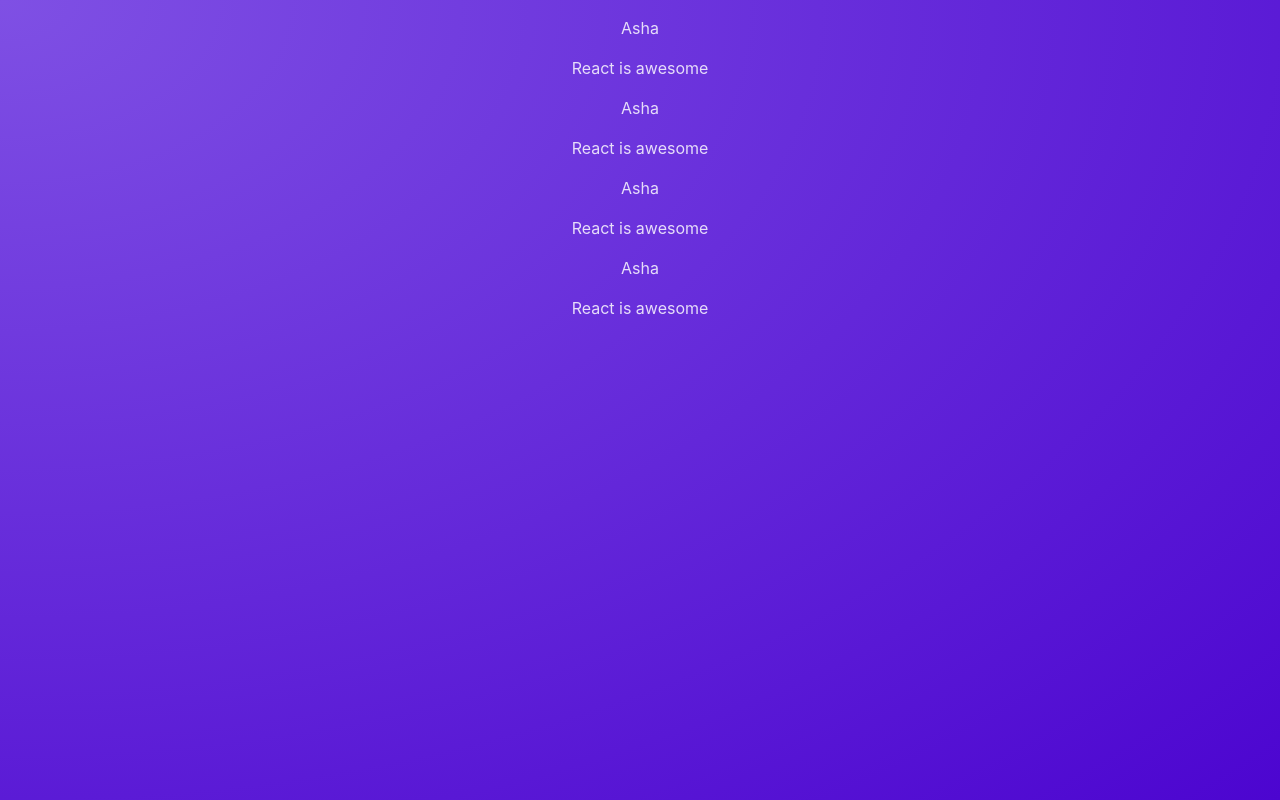
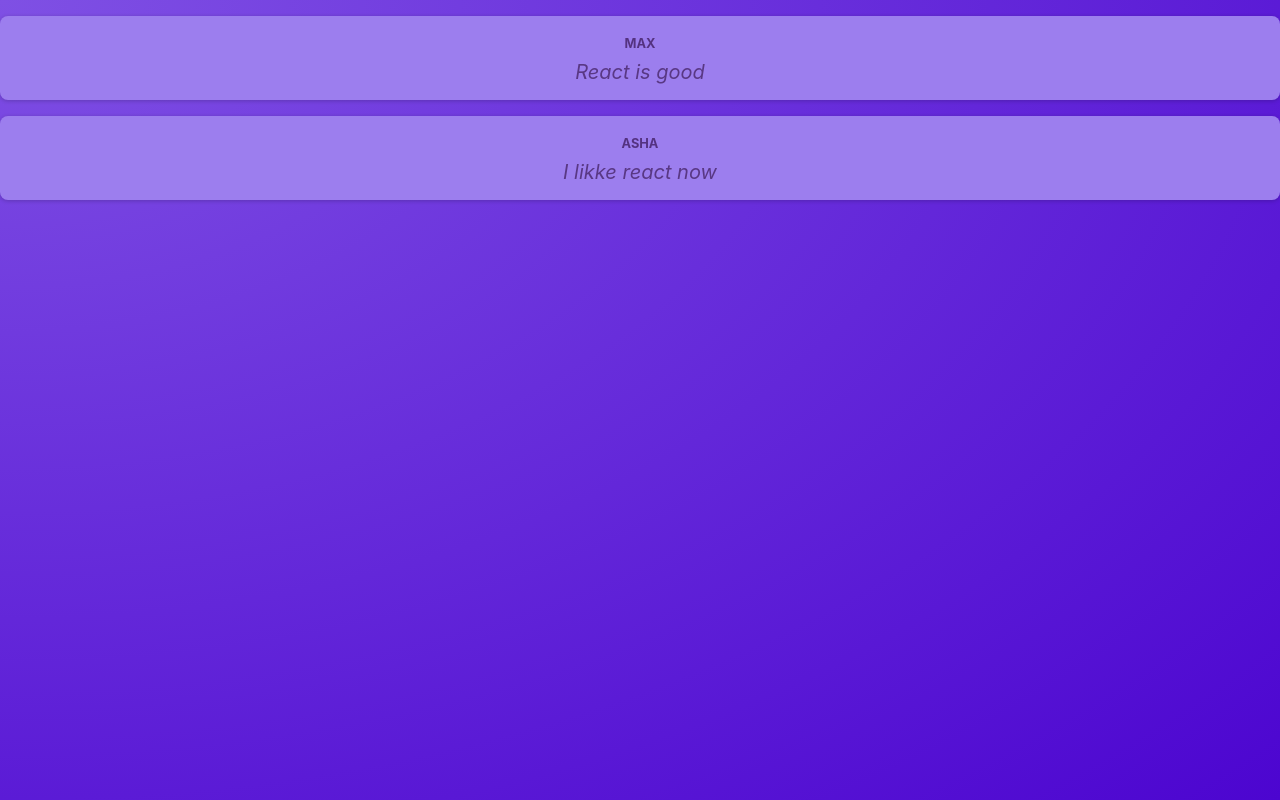
Before and after one commit to AshKatLuck/react-summary, a React (Vite) app: page / in a window 1280 px wide. Built offline with nearby package versions, Linux system fonts and the light colour scheme.

Commit message:
add css module styling

```diff
--- a/src/App.jsx
+++ b/src/App.jsx
@@ -2,10 +2,8 @@
 function App() {
 
   return (<main>
-    <Post />
-    <Post />
-    <Post />
-    <Post />
+    <Post author="Max" body="React is good"/>
+    <Post author="Asha" body="I likke react now"/>
   </main>);
 }
 
--- a/src/components/Post.jsx
+++ b/src/components/Post.jsx
@@ -1,9 +1,10 @@
-function Post() {
-    const names=['Asha', 'Max']
-  const chosenName=Math.random()>0.5?names[0]:names[1]
-    return (<div>
-        <p>{chosenName}</p>
-        <p>React is awesome</p>
+import classes from './Post.module.css'
+
+function Post(props) {
+
+    return (<div className={classes.post}>
+        <p className={classes.author}>{props.author}</p>
+        <p className={classes.text}>{props.body}</p>
     </div>)
 }
 
--- /dev/null
+++ b/src/components/Post.module.css
@@ -0,0 +1,36 @@
+.post{
+    margin: 1rem 0;
+    padding: 1rem;
+    background-color: #9c7eee;
+    border-radius: 8px;
+    box-shadow: 0 1px 4px rgba(0,0,0,0.2);
+    animation: animate-in 1s ease-out forwards;
+}
+
+.author{
+    font-size: 0.8rem;
+    font-weight: bold;
+    color: #543280;
+    margin: 0;
+    text-transform: uppercase;
+}
+
+.text{
+    white-space: pre-wrap;
+    font-size: 1.25rem;
+    margin: 0.25rem 0 0 0;
+    font-style: italic;
+    color: #593884;
+
+}
+
+@keyframes animate-in {
+    from{
+        opacity: 0;
+        transform: translateY(1rem);
+    }
+    to{
+        opacity: 1;
+        transform: translateY(0);
+    }
+}
```
